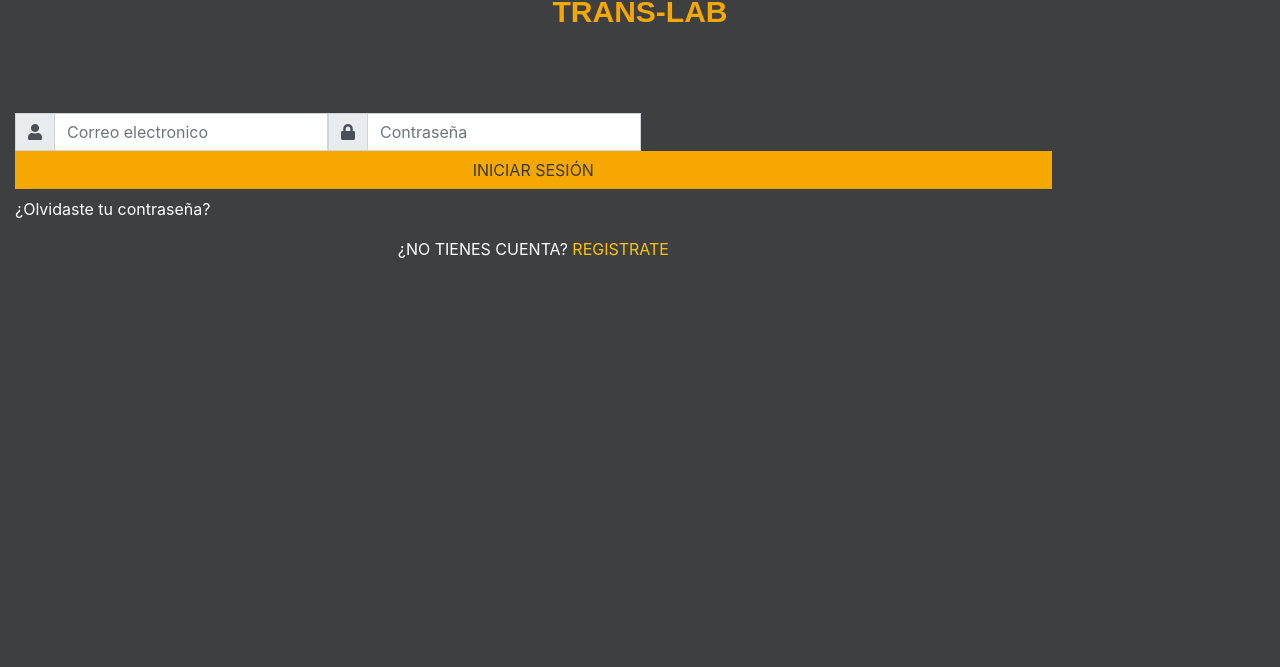
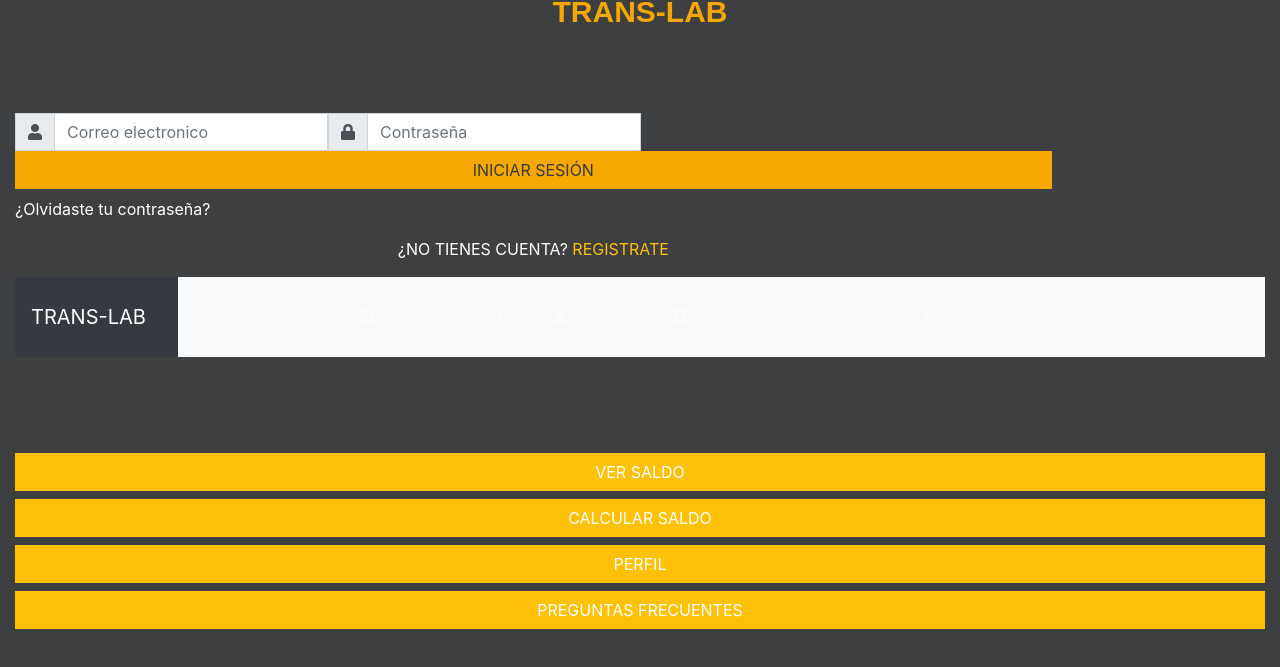
Before and after one commit to CoteVD/EjercicioCopiaTransLab, a plain HTML site: page index.html in a window 1280 px wide. Shown: the part 768-1435 px from the top of the page. Before the commit the page ends 1045 px from the top, so only its background shows below. Drawn offline with nearby package versions, Linux system fonts and the light colour scheme.

Commit message:
Segunda pagina

```diff
--- a/index.html
+++ b/index.html
@@ -7,8 +7,9 @@
   <meta http-equiv="X-UA-Compatible" content="ie=edge">
   <title>TransLab</title>
   <link rel="stylesheet" href="https://stackpath.bootstrapcdn.com/bootstrap/4.1.1/css/bootstrap.min.css" integrity="sha384-WskhaSGFgHYWDcbwN70/dfYBj47jz9qbsMId/iRN3ewGhXQFZCSftd1LZCfmhktB"
-  crossorigin="anonymous">
-  <link rel="stylesheet" href="https://use.fontawesome.com/releases/v5.0.13/css/all.css" integrity="sha384-DNOHZ68U8hZfKXOrtjWvjxusGo9WQnrNx2sqG0tfsghAvtVlRW3tvkXWZh58N9jp" crossorigin="anonymous">
+    crossorigin="anonymous">
+  <link rel="stylesheet" href="https://use.fontawesome.com/releases/v5.0.13/css/all.css" integrity="sha384-DNOHZ68U8hZfKXOrtjWvjxusGo9WQnrNx2sqG0tfsghAvtVlRW3tvkXWZh58N9jp"
+    crossorigin="anonymous">
   <link rel="stylesheet" href="css/style.css">
 </head>
 
@@ -60,7 +61,48 @@
     </div>
   </div>
   <div class="container-fluid" id="options">
+    <div class="optionsNavbar">
+      <nav class="navbar navbar-expand-lg navbar-dark bg-dark p-0">
+        <a class="navbar-brand p-3" href="#">TRANS-LAB</a>
+        <button class="navbar-toggler" type="button" data-toggle="collapse" data-target="#navbarNavAltMarkup" aria-controls="navbarNavAltMarkup"
+          aria-expanded="false" aria-label="Toggle navigation">
+          <span class="navbar-toggler-icon"></span>
+        </button>
+        <div class="collapse navbar-collapse bg-light" id="navbarNavAltMarkup">
+          <div class="navbar-nav">
+            <a class="nav-item nav-link" href="#">
+              <i class="fas fa-dollar-sign p-4"></i>
+              <span>Ver saldo</span>
+            </a>
+            <a class="nav-item nav-link" href="#">
+              <i class="fas fa-th p-4"></i>
+              <span>Calcular Tarifa</span>
+            </a>
+            <a class="nav-item nav-link" href="#">
+              <i class="fas fa-user p-4"></i>
+              <span>Perfil</span>
+            </a>
+            <a class="nav-item nav-link" href="#">
+              <i class="fas fa-receipt p-4"></i>
+              <span>Preguntas frecuentes</span>
+            </a>
+            <a class="nav-item nav-link" href="#">
+              <i class="fas fa-arrow-right p-4"></i>
+              <span>Home</span>
+            </a>
+          </div>
+        </div>
+      </nav>
+    </div>
 
+    <div class="row mh-10">
+      <div class="col-sm-12 col-md-12 my-5 py-5">
+        <button type="submit" class="btn mb-2 rounded-0 col-sm-12 btn-style bg-warning text-white" id="btnSaldo">VER SALDO</button>
+        <button type="submit" class="btn mb-2 rounded-0 col-sm-12 btn-style bg-warning text-white">CALCULAR SALDO</button>
+        <button type="submit" class="btn mb-2 rounded-0 col-sm-12 btn-style bg-warning text-white" id="btnProfile">PERFIL</button>
+        <button type="submit" class="btn mb-2 rounded-0 col-sm-12 btn-style bg-warning text-white">PREGUNTAS FRECUENTES</button>
+      </div>
+    </div>
   </div>
   <script src="https://code.jquery.com/jquery-3.3.1.slim.min.js" integrity="sha384-q8i/X+965DzO0rT7abK41JStQIAqVgRVzpbzo5smXKp4YfRvH+8abtTE1Pi6jizo"
     crossorigin="anonymous"></script>
```
